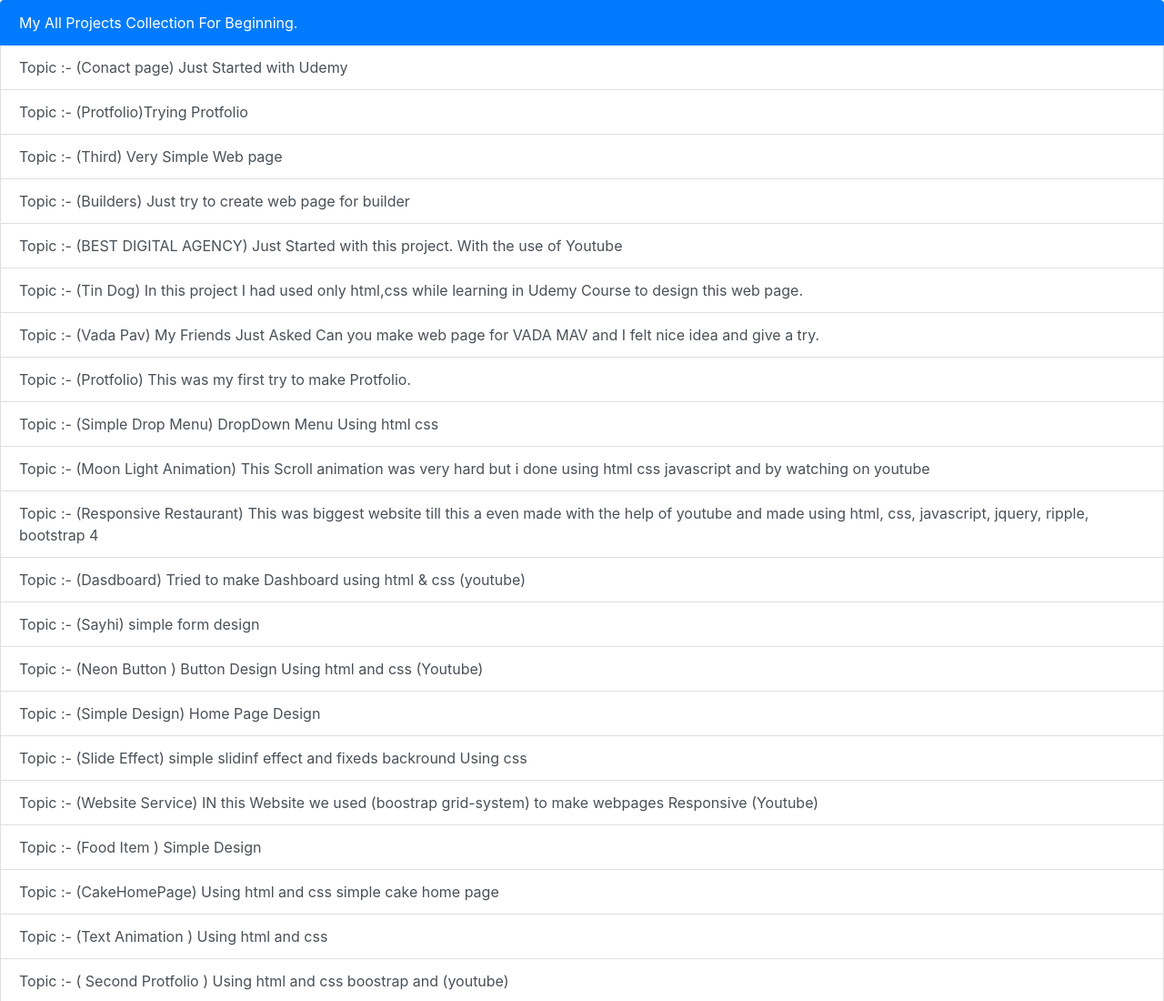
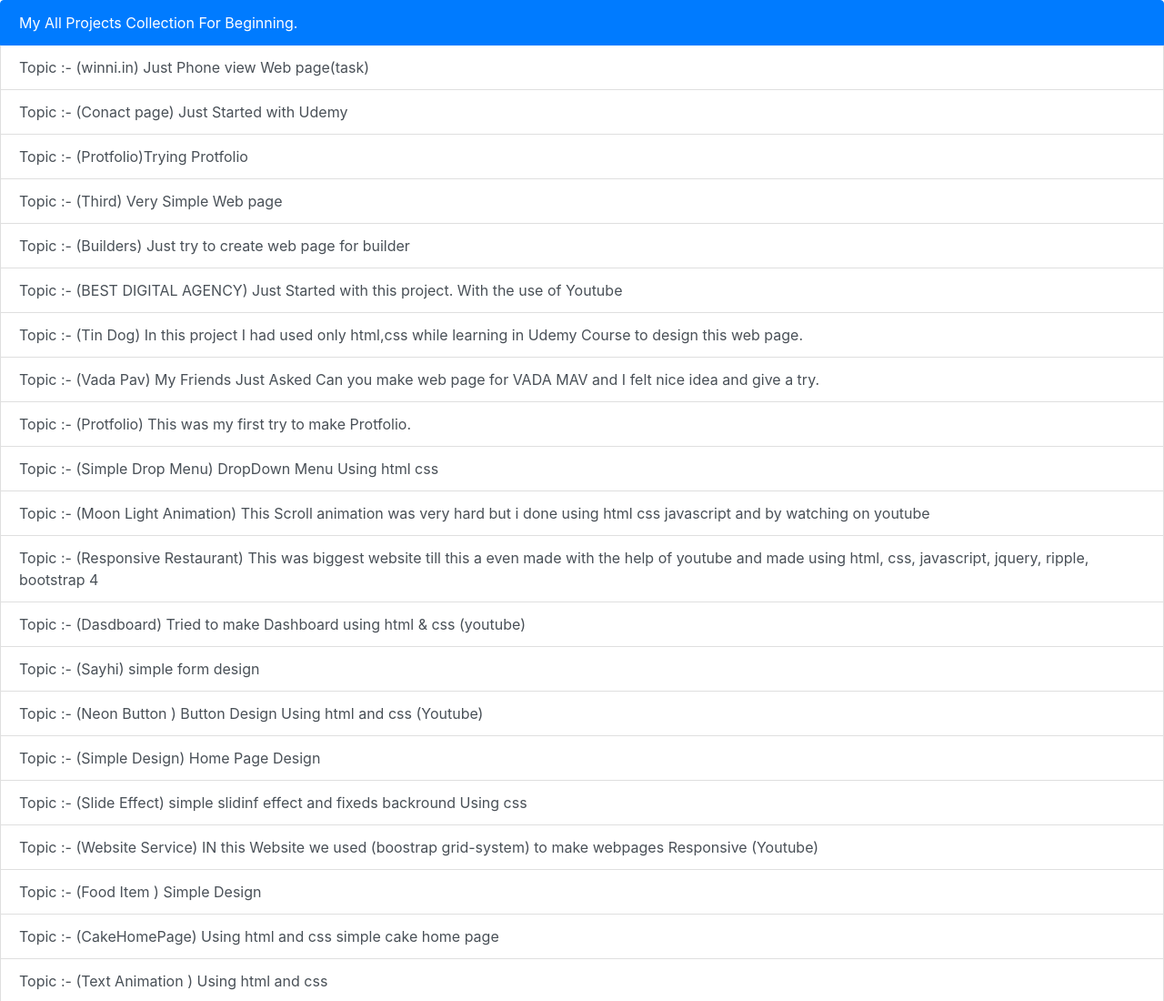
Before and after one commit to swastikjain77/protfolio, a plain HTML site: page projects.html in a window 1280 px wide. Shown: the top 1100 px of the page at 91% size. Drawn offline with nearby package versions, Linux system fonts and the light colour scheme.

Commit message:
Update projects.html

```diff
--- a/projects.html
+++ b/projects.html
@@ -17,6 +17,8 @@
         <a href="#" class="list-group-item list-group-item-action active">
           My All Projects Collection For Beginning.
         </a>
+         <a href="https://swastikjain77.github.io/winni/" class="list-group-item list-group-item-action"> Topic :- (winni.in) Just Phone view Web page(task)</a>
+
         <a href="https://swastikjain77.github.io/firstweb/" class="list-group-item list-group-item-action"> Topic :- (Conact page) Just Started with Udemy </a>
 
         <a href="https://swastikjain77.github.io/nc/" class="list-group-item list-group-item-action"> Topic :- (Protfolio)Trying Protfolio  </a>
```
